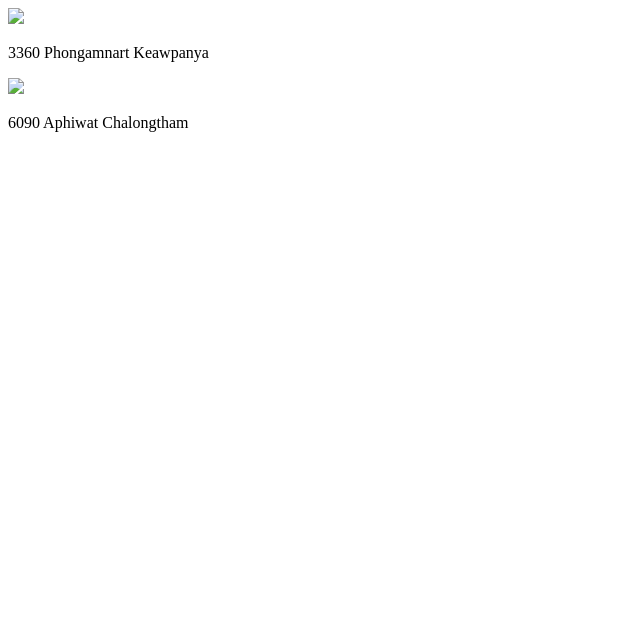
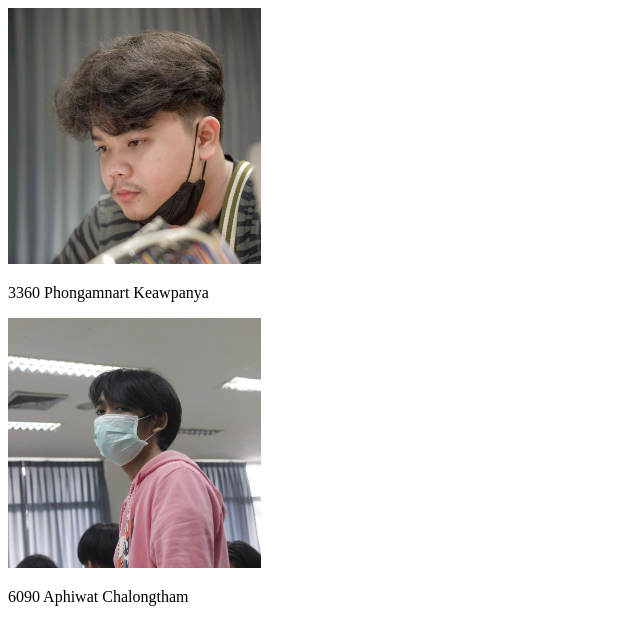
Before and after one commit to Aphiwatch/lab_3, a plain HTML site: page index.html in a window 1280 px wide. Shown: the whole page, without its empty margins (0-640 px from the left). Drawn offline with Linux system fonts and the light colour scheme.

Commit message:
add images

```diff
--- a/index.html
+++ b/index.html
@@ -5,9 +5,9 @@
     </head>
 <body>
 
-    <div><img src="img_hello_world.jpg" style="width:20%;max-width:960px"></div>
+    <div><img src="nart.jpg" style="width:20%;max-width:960px"></div>
     <p>3360 Phongamnart Keawpanya</p>
-    <div><img src="img_hello_git.jpg" style="width:20%;max-width:640px"></div>
+    <div><img src="bank.jpg" style="width:20%;max-width:640px"></div>
     <p>6090 Aphiwat Chalongtham</p>
 
 </body>
```
